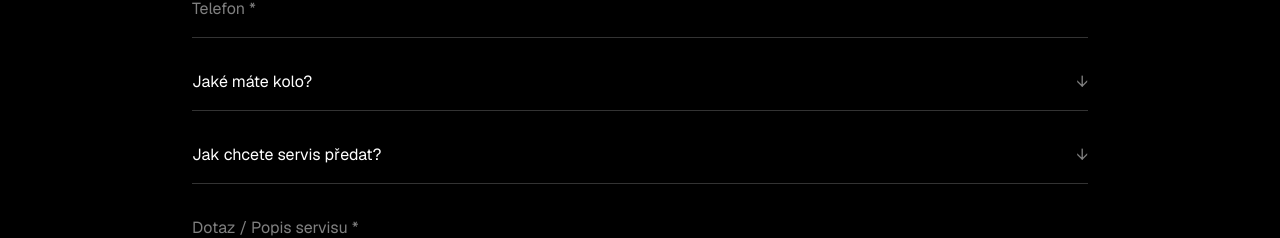
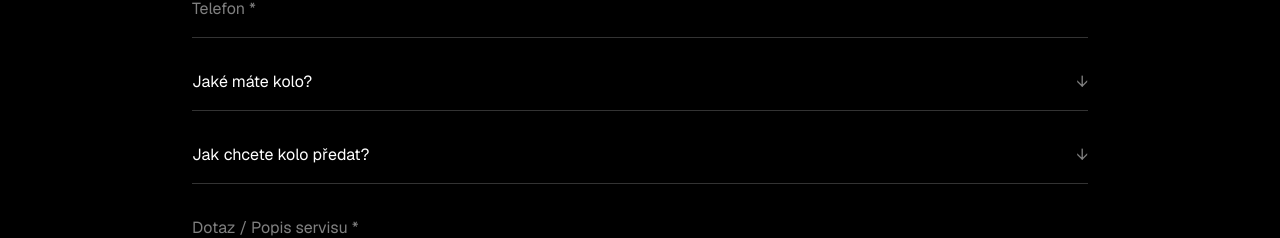
Before and after one commit to marcelboranek-beep/cyclinglab-live, a Next.js app: page / in a window 1280 px wide. Shown: the part 3075-3313 px from the top of the page. Built offline with nearby package versions, Linux system fonts and the light colour scheme.

Commit message:
Update form labels

```diff
--- a/app/page.tsx
+++ b/app/page.tsx
@@ -365,7 +365,7 @@ export default function CustomCyclingLab() {
   defaultValue=""
 >
   <option value="" disabled>
-    Jak chcete servis předat?
+    Jak chcete kolo předat?
   </option>
   <option>Přivezu osobně</option>
   <option>Chci vyzvednutí kola na adrese</option>
```
